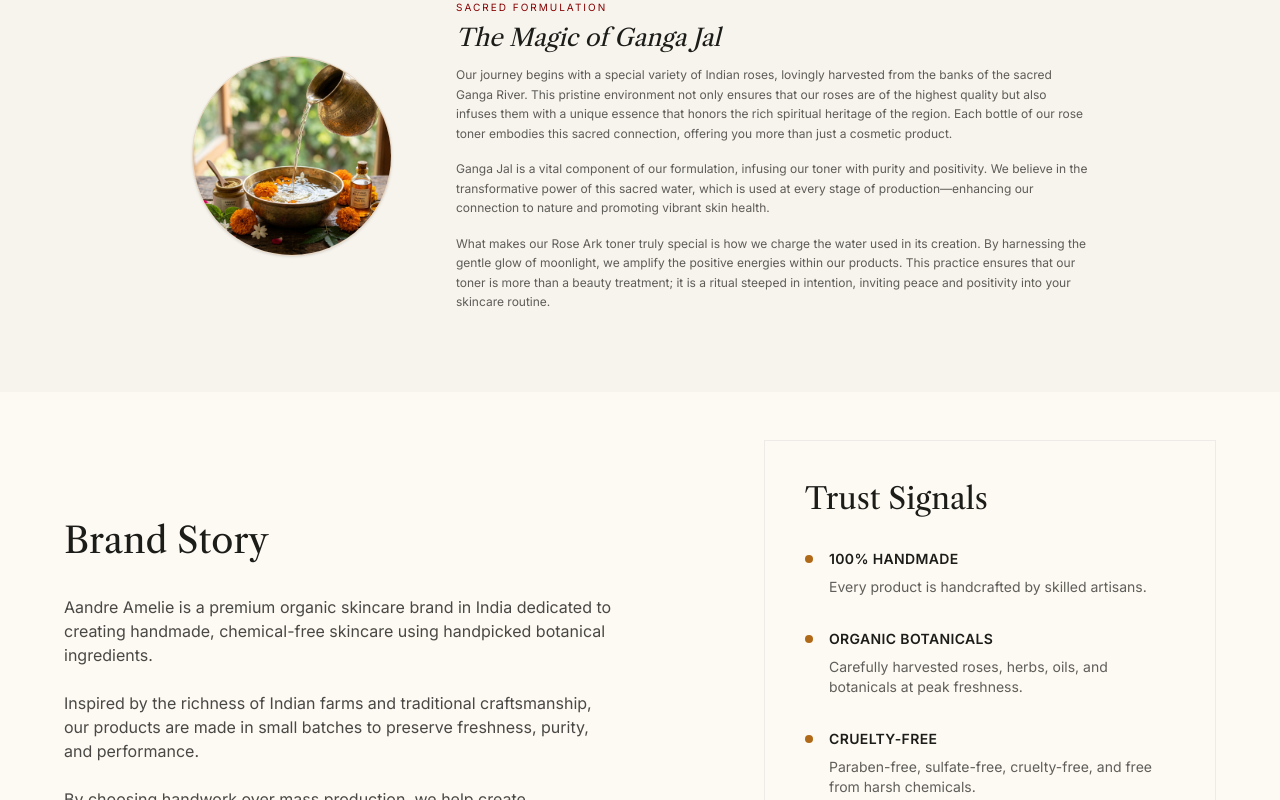
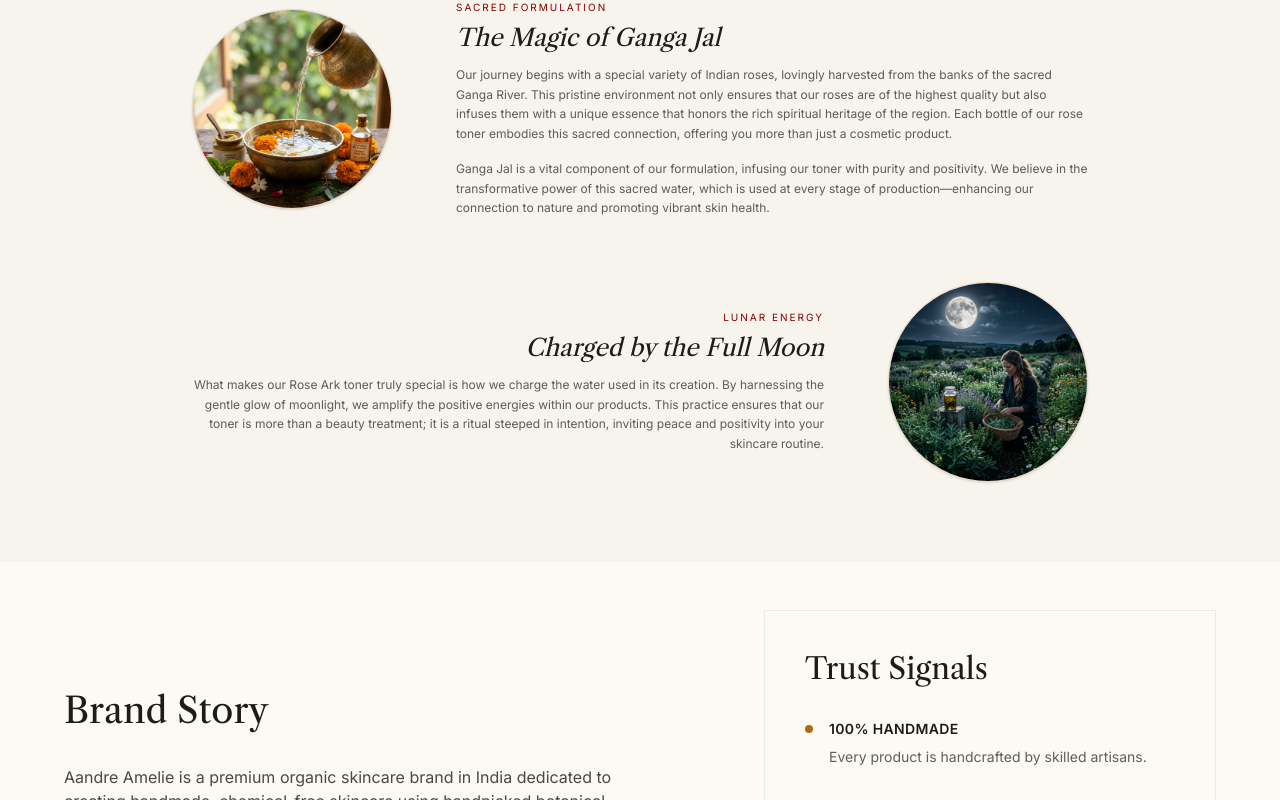
Before and after one commit to tamia02/Aandr-Amelie, a Next.js app: page /purity in a window 1280 px wide. Shown: the part 1986-2786 px from the top of the page. Built offline with nearby package versions, Linux system fonts and the light colour scheme.

Commit message:
feat: Split moonlight paragraph into its own section with full-moon image

```diff
--- a/src/app/(site)/purity/page.tsx
+++ b/src/app/(site)/purity/page.tsx
@@ -205,6 +205,28 @@
                   <p>
                     Ganga Jal is a vital component of our formulation, infusing our toner with purity and positivity. We believe in the transformative power of this sacred water, which is used at every stage of production—enhancing our connection to nature and promoting vibrant skin health.
                   </p>
+                </div>
+              </div>
+            </Reveal>
+
+            {/* Charged by Moonlight */}
+            <Reveal delay={300} className="flex flex-col md:flex-row-reverse items-center gap-8 md:gap-16">
+              <div className="relative aspect-square w-full max-w-[200px] shrink-0 overflow-hidden rounded-full border border-sun-terracotta/20 shadow-sm">
+                <Image
+                  src="/images/stitch/full-moon.jpg"
+                  alt="Charged by the Full Moon"
+                  fill
+                  className="object-cover"
+                />
+              </div>
+              <div className="flex-1 text-center md:text-right">
+                <span className="mb-2 block text-[10px] font-sans tracking-[0.2em] text-sun-terracotta-dark uppercase">
+                  Lunar Energy
+                </span>
+                <h4 className="mb-3 font-serif text-2xl leading-tight italic">
+                  Charged by the Full Moon
+                </h4>
+                <div className="text-xs font-sans leading-relaxed text-charcoal/70 space-y-4">
                   <p>
                     What makes our Rose Ark toner truly special is how we charge the water used in its creation. By harnessing the gentle glow of moonlight, we amplify the positive energies within our products. This practice ensures that our toner is more than a beauty treatment; it is a ritual steeped in intention, inviting peace and positivity into your skincare routine.
                   </p>
```
